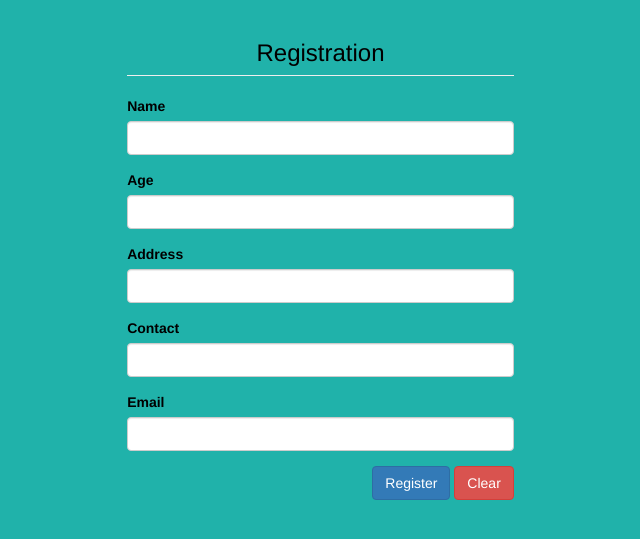
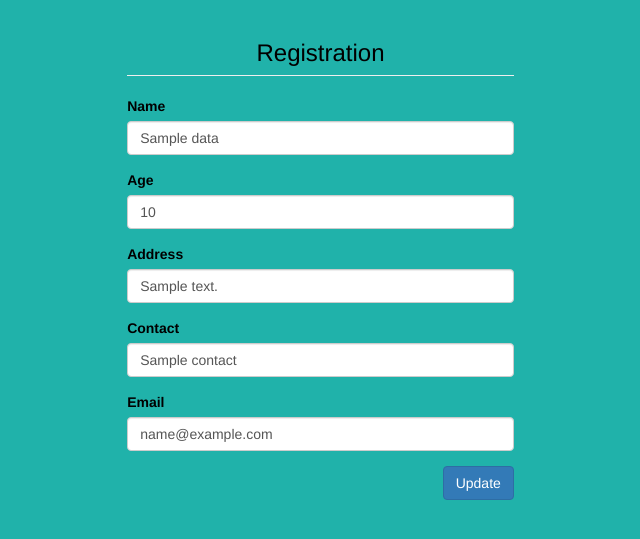
Before and after one commit to UGENDARRAJ/django-Basic-Form, a Django app: template templates/update.html in a window 1280 px wide. Shown: the top 539 px of the page, without its empty margins (7-647 px from the left). Run offline with Django 5.2, Linux system fonts and the light colour scheme; the template is opened without the code that fills it: most values are stand-ins (such as "Sample title", 1, 10 or a date in 2020); some libraries are stand-ins or nearby versions.

Commit message:
changes done

```diff
--- a/myproject/urls.py
+++ b/myproject/urls.py
@@ -22,4 +22,5 @@ urlpatterns = [
     path('',views.home),
     path('admin/',admin.site.urls),
     path('addData',views.addData, name="addData"),
+    path('updateData/<int:id>',views.updateData, name="updateData"),
 ]
--- a/templates/home.html
+++ b/templates/home.html
@@ -72,6 +72,7 @@
                             <td>{{ data.Address}}</td>
                             <td>{{ data.Email}}</td>
                             <td>{{ data.Contact}}</td>
+                            <td><a class="btn btn-success" href="updateData/{{data.id}}">Update</a></td>
 
                         </tr>
                     </tbody>
--- a/templates/update.html
+++ b/templates/update.html
@@ -18,32 +18,31 @@
             <h3 class="page-header text-primary text-center" style="color:black ;"> Registration </h3> <!-- classname is page-header, text-primary is for changing the color of the text, text-center is for aligning the text to center-->
             <div class="form-group"> <!--form-group is the form name -->
                 <label> Name </label>
-                <input type="text" class="form-control" name="name">
+                <input type="text" class="form-control" value="{{data.Name}}" name="name">
             </div>
 
             <div class="form-group">
                 <label> Age </label>
-                <input type="text" class="form-control" name="age">
+                <input type="text" class="form-control" value="{{data.Age}}"name="age">
             </div>
 
             <div class="form-group">
                 <label> Address </label>
-                <input type="text" class="form-control" name="address">
+                <input type="text" class="form-control" value="{{data.Address}}"name="address">
             </div>
 
             <div class="form-group">
                 <label> Contact </label>
-                <input type="text" class="form-control" name="contact">
+                <input type="text" class="form-control" value="{{data.Contact}}"name="contact">
             </div>
 
             <div class="form-group">
                 <label> Email </label>
-                <input type="email" class="form-control" name="email">
+                <input type="email" class="form-control" value="{{data.Email}}"name="email">
             </div>
 
             <div class="form-group pull-right"> <!--pull right is used to pull the button align to right-->
-                <input type="submit" value="Register" class="btn btn-primary">
-                <input type="reset" value="Clear" class="btn btn-danger">
+                <input type="submit" value="Update" class="btn btn-primary">
             </div>
             </form>
         </div>
```
Also changed, not shown: product/views.py (+5 -5 lines), db.sqlite3.
